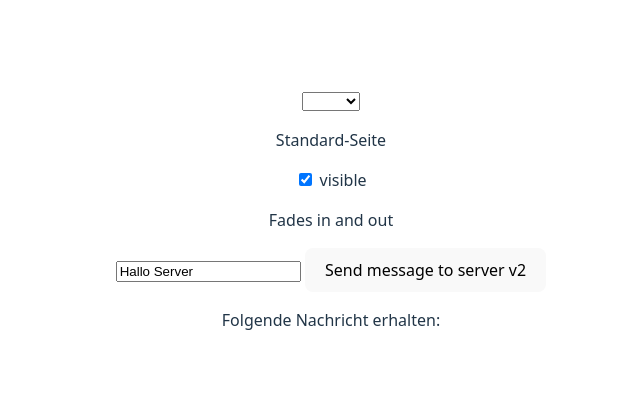
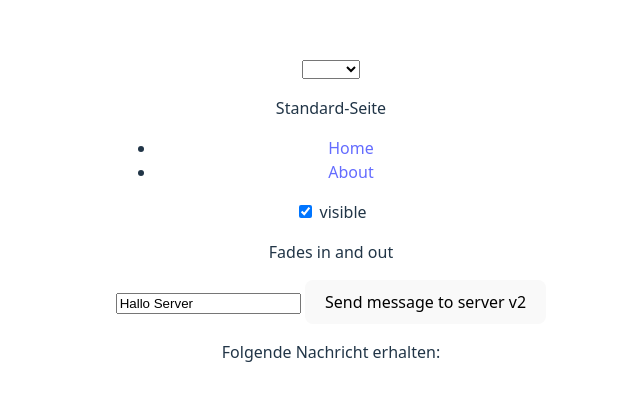
Before and after one commit to joshigx/mysite, a Svelte app in the folder src/frontend/svelte-game/: page / in a window 1280 px wide. Shown: the part 182-582 px from the top of the page, without its empty margins (309-949 px from the left). Built offline with nearby package versions, Linux system fonts and the light colour scheme; no server answers.

Commit message:
weiter rumexperimentiert mit nav-links usw.

```diff
--- a/src/frontend/svelte-game/index.html
+++ b/src/frontend/svelte-game/index.html
@@ -4,7 +4,7 @@
     <meta charset="UTF-8" />
     <link rel="icon" type="image/svg+xml" href="/vite.svg" />
     <meta name="viewport" content="width=device-width, initial-scale=1.0" />
-    <title>Vite + Svelte</title>
+    <title>Svelte-Game</title>
   </head>
   <body>
     <div id="app"></div>
--- a/src/frontend/svelte-game/src/App.svelte
+++ b/src/frontend/svelte-game/src/App.svelte
@@ -22,6 +22,14 @@
 
   <CurrentPage />
 
+  <nav class="menu">
+    <ul>
+      <li><a onclick={()=> {CurrentPage = Home}} href="#/home">Home</a></li>
+      <li><a onclick={()=> {CurrentPage = About}} href="/svelte-game#/about">About</a></li>
+    </ul>
+  </nav>
+
+
   <label>
     <input type="checkbox" bind:checked={visible} />
     visible
```
